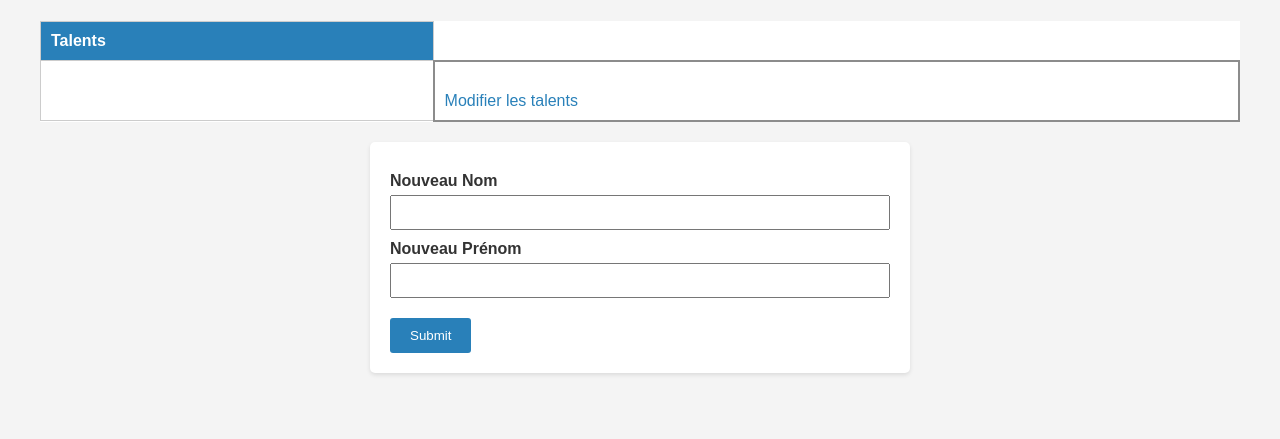
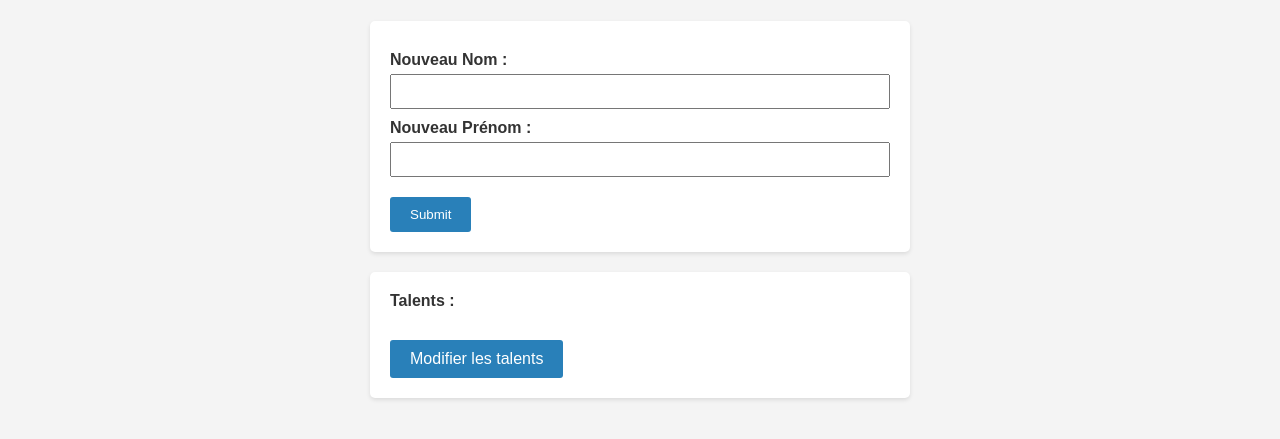
Before and after one commit to chanaelstar/IMAC1-S2-Workshop-Archi-Web, a Flask app: page /modification/1 in a window 1280 px wide. Shown: the part 191-630 px from the top of the page. Run offline with Flask 3, Linux system fonts and the light colour scheme.

Commit message:
front + affichage des talents

```diff
--- a/server.py
+++ b/server.py
@@ -67,7 +67,7 @@ def modification(value):
         if liste_etudiants[i]["num_etudiant"] == value:
             etudiant = liste_etudiants[i]
             break
-    return render_template("modification_page.html", etudiant = etudiant)
+    return render_template("modification_page.html", etudiant = etudiant, liste_etudiants_talents = liste_etudiants_talents)
 
 @myapp.route("/changement", methods=['POST'])
 def changement():
--- a/static/styles.css
+++ b/static/styles.css
@@ -85,6 +85,38 @@ button:hover {
     background-color: #1c5980;
 }
 
+.talents-box {
+    background-color: white;
+    padding: 20px;
+    margin: 20px auto;
+    border-radius: 5px;
+    max-width: 500px;
+    box-shadow: 0 2px 4px rgba(0, 0, 0, 0.1);
+}
+
+.talents-box strong {
+    display: block;
+    margin-bottom: 10px;
+}
+
+.talents-box p {
+    margin: 0 0 10px 0;
+}
+
+.modifier-btn {
+    display: inline-block;
+    padding: 10px 20px;
+    margin-top: 20px;
+    background-color: #2980b9;
+    color: white;
+    text-decoration: none;
+    border-radius: 3px;
+    transition: background-color 0.2s;
+}
+
+.modifier-btn:hover {
+    background-color: #1c5980;
+}
 /* Liens simples */
 a {
     display: inline-block;
@@ -96,3 +128,10 @@ a {
 a:hover {
     text-decoration: underline;
 }
+
+/*Accueil*/
+.accueil {
+    text-align: center;
+    max-width: 1000px;
+    margin: 10px auto;
+}
--- a/templates/affichage_etud.html
+++ b/templates/affichage_etud.html
@@ -20,6 +20,7 @@
                     <th>Numéro d'étudiant</th>
                     <th>Nom</th>
                     <th>Prénom</th>
+                    <th>Talents</th>
                 </tr>
             </thead>
             <tbody>
--- a/templates/modification_page.html
+++ b/templates/modification_page.html
@@ -13,7 +13,7 @@
         <p>Numéro d'étudiant: {{etudiant["num_etudiant"]}}</p>
         <p>Nom: {{etudiant["nom"]}}</p>
         <p>Prénom: {{etudiant["prenom"]}}</p>
-        <table>
+        <!-- <table>
             <thead>
                 <tr>
                     <th>Talents</th>
@@ -31,17 +31,29 @@
                     <td style="border: 2px solid rgb(140 140 140)"><a href='/modification_talents/{{etudiant["num_etudiant"]}}'>Modifier les talents</a></td>
                 </tr>
             </tbody>
-        </table>
+        </table> -->
 
         <form action="/changement" method="post">
             <!-- <label for="num_etud">Numéro d'étudiant</label>
             <input type="number" name="num_etud" id="num_etud" value='{{etudiant["num_etudiant"]}}' readonly/> -->
-            <label for="nouv_nom">Nouveau Nom</label>
+            <label for="nouv_nom">Nouveau Nom :</label>
             <input type="text" name="nouv_nom" id="nouv_nom" value='{{etudiant["nom"]}}' />
-            <label for="nouv_prenom">Nouveau Prénom</label>
+            <label for="nouv_prenom">Nouveau Prénom : </label>
             <input type="text" name="nouv_prenom" id="nouv_prenom" value='{{etudiant["prenom"]}}' />
             <input type="submit"></input>
         </form>
 
+        <div class="talents-box">
+            <strong>Talents :</strong>
+
+                {% for talent_etud in liste_etudiants_talents %}
+                    {% if talent_etud["num_etudiant"] == etudiant["num_etudiant"] %}
+                        <li>{{ talent_etud["talent"] }}</li>
+                    {% endif %}
+                {% endfor %}
+
+            <a class="modifier-btn" href='/modification_talents/{{etudiant["num_etudiant"]}}'>Modifier les talents</a>
+        </div>
+
     </body>
 </html>
```
Also changed, not shown: templates/accueil.html (+7 -3 lines).
